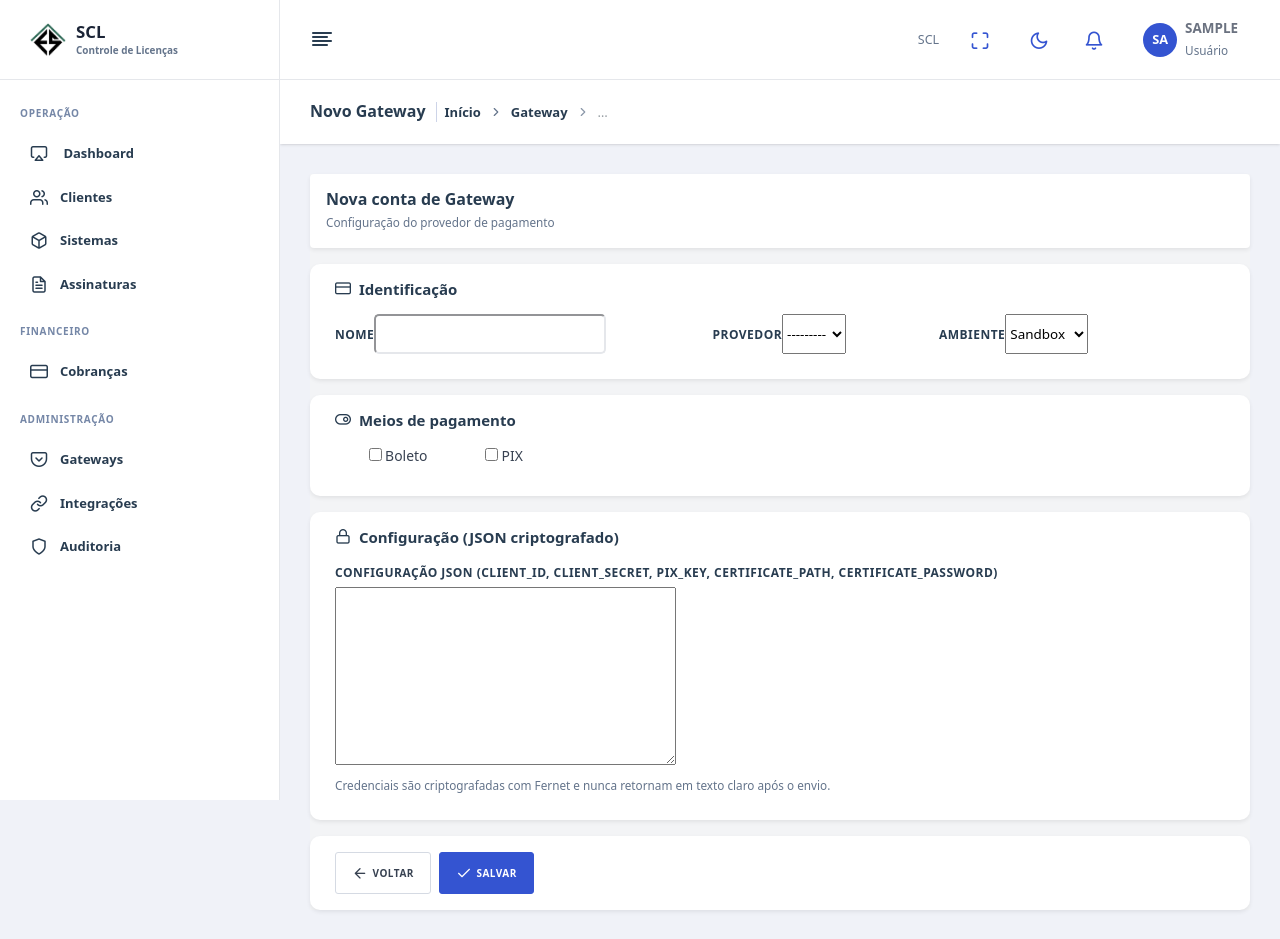
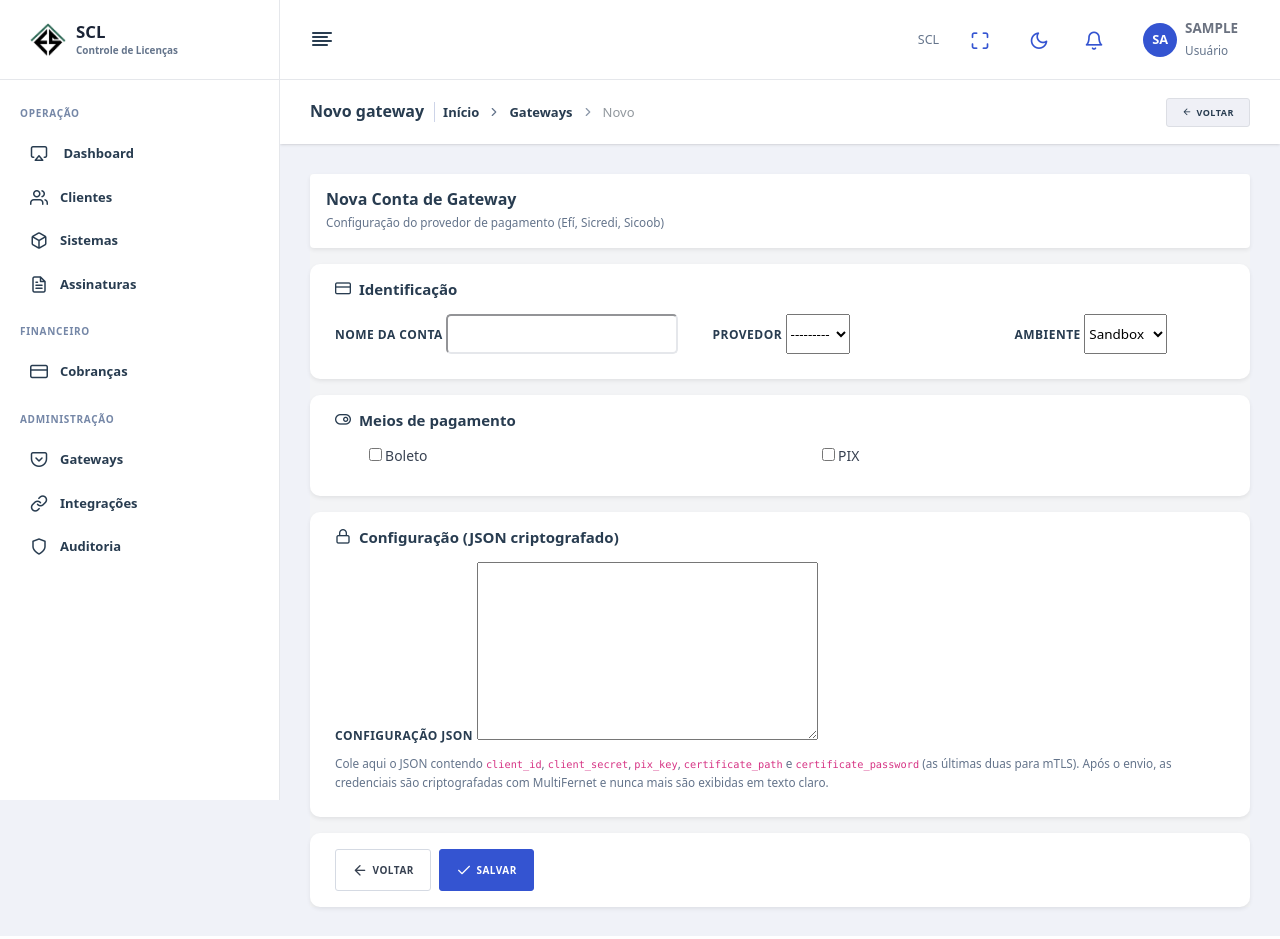
Before and after one commit to leandrosantoslss/scl, a Django app: page /financeiro/gateways/nova/ in a window 1280 px wide. Run offline with Django 5.2, Linux system fonts and the light colour scheme; the visitor is signed in with stand-in values (Sample User, id 1); parts of the project's set-up code (start-up, migrations or seed data) failed here and were passed over; some libraries are stand-ins or nearby versions; some web fonts are replaced.

Commit message:
fix: align gateway form with loteSis cadastro pattern
- Removed alert-dismissible (wrong class) and swapped to standard alert.
- Show all form.errors field+error list.
- breadcrumb active shows Novo/Editar, matching clientes/sistemas/assinaturas.
- labels with for=attribute; id_for_label references enable focus jump.
- Configuração textarea layout aligned, hint text with code tags.
- actions via page_actions block with btn-light btn-sm matching pattern.

```diff
--- a/templates/financeiro/gateways/form.html
+++ b/templates/financeiro/gateways/form.html
@@ -1,53 +1,92 @@
 {% extends "base_app.html" %}
+{% load static %}
 
-{% block title %}{% if conta %}Editar gateway{% else %}Nova gateway{% endif %}{% endblock %}
-{% block page_title %}{% if conta %}Editar Gateway{% else %}Novo Gateway{% endif %}{% endblock %}
+{% block title %}{% if conta %}Editar gateway{% else %}Novo gateway{% endif %} - SCL{% endblock %}
+{% block page_title %}{% if conta %}Editar gateway{% else %}Novo gateway{% endif %}{% endblock %}
 
 {% block breadcrumb %}
     <li class="breadcrumb-item"><a href="{% url 'portal:home' %}">Início</a></li>
-<li class="breadcrumb-item"><a href="{% url 'financeiro:gateway-list' %}">Gateway</a></li>
-<li class="breadcrumb-item active">…</li>
+    <li class="breadcrumb-item"><a href="{% url 'financeiro:gateway-list' %}">Gateways</a></li>
+    <li class="breadcrumb-item active">{% if conta %}Editar{% else %}Novo{% endif %}</li>
+{% endblock %}
+
+{% block page_actions %}
+    <a href="{% url 'financeiro:gateway-list' %}" class="btn btn-light btn-sm">
+        <i class="feather-arrow-left me-1"></i> Voltar
+    </a>
 {% endblock %}
 
 {% block content %}
 <div class="lotesis-form-page">
-    <div class="p-3 bg-white shadow-sm rounded mb-3">
-        <h2 class="h5 mb-1 fw-semibold">{% if conta %}Editar — {{ conta.nome }}{% else %}Nova conta de Gateway{% endif %}</h2>
-        <div class="text-muted small">Configuração do provedor de pagamento</div>
+
+    <div class="d-flex align-items-center justify-content-between p-3 bg-white shadow-sm rounded mb-3">
+        <div>
+            <h2 class="h5 mb-1 fw-semibold">
+                {% if conta %}
+                    Editar Gateway — {{ conta.nome }}
+                {% else %}
+                    Nova Conta de Gateway
+                {% endif %}
+            </h2>
+            <div class="text-muted small">Configuração do provedor de pagamento (Efí, Sicredi, Sicoob)</div>
+        </div>
     </div>
 
-    {% if form.non_field_errors %}<div class="alert alert-danger alert-dismissible">{% for e in form.non_field_errors %}{{ e }}{% endfor %}</div>{% endif %}
+    {% if form.non_field_errors or form.errors %}
+        <div class="alert alert-danger" role="alert">
+            {% for error in form.non_field_errors %}{{ error }}{% endfor %}
+            <ul class="mb-0 ps-3">
+                {% for field, errors in form.errors.items %}
+                    {% if field != '__all__' %}
+                        {% for error in errors %}<li>{{ error }}</li>{% endfor %}
+                    {% endif %}
+                {% endfor %}
+            </ul>
+        </div>
+    {% endif %}
 
     <form method="post" novalidate>
         {% csrf_token %}
+
         <div class="card border-0 shadow-sm mb-3">
-            <div class="card-header bg-transparent border-0 py-3"><h6 class="mb-0 fw-semibold"><i class="feather-credit-card me-1"></i> Identificação</h6></div>
+            <div class="card-header bg-transparent border-0 py-3">
+                <h6 class="mb-0 fw-semibold"><i class="feather-credit-card me-1"></i> Identificação</h6>
+            </div>
             <div class="card-body pt-0">
                 <div class="row g-3">
                     <div class="col-md-5">
-                        <label class="form-label">{{ form.nome.label }}</label>{{ form.nome }}
+                        <label class="form-label" for="{{ form.nome.id_for_label }}">Nome da conta</label>
+                        {{ form.nome }}
+                    </div>
+                    <div class="col-md-4">
+                        <label class="form-label" for="{{ form.provedor.id_for_label }}">Provedor</label>
+                        {{ form.provedor }}
                     </div>
                     <div class="col-md-3">
-                        <label class="form-label">{{ form.provedor.label }}</label>{{ form.provedor }}
-                    </div>
-                    <div class="col-md-3">
-                        <label class="form-label">{{ form.ambiente.label }}</label>{{ form.ambiente }}
+                        <label class="form-label" for="{{ form.ambiente.id_for_label }}">Ambiente</label>
+                        {{ form.ambiente }}
                     </div>
                 </div>
             </div>
         </div>
 
         <div class="card border-0 shadow-sm mb-3">
-            <div class="card-header bg-transparent border-0 py-3"><h6 class="mb-0 fw-semibold"><i class="feather-toggle-right me-1"></i> Meios de pagamento</h6></div>
+            <div class="card-header bg-transparent border-0 py-3">
+                <h6 class="mb-0 fw-semibold"><i class="feather-toggle-right me-1"></i> Meios de pagamento</h6>
+            </div>
             <div class="card-body pt-0">
-                <div class="d-flex flex-wrap gap-4">
+                <div class="row g-3">
+                    <div class="col-md-6">
                         <div class="form-check form-switch">
                             {{ form.habilita_boleto }}
                             <label class="form-check-label" for="{{ form.habilita_boleto.id_for_label }}">{{ form.habilita_boleto.label }}</label>
                         </div>
+                    </div>
+                    <div class="col-md-6">
                         <div class="form-check form-switch">
                             {{ form.habilita_pix }}
                             <label class="form-check-label" for="{{ form.habilita_pix.id_for_label }}">{{ form.habilita_pix.label }}</label>
+                        </div>
                     </div>
                 </div>
             </div>
@@ -58,17 +97,25 @@
                 <h6 class="mb-0 fw-semibold"><i class="feather-lock me-1"></i> Configuração (JSON criptografado)</h6>
             </div>
             <div class="card-body pt-0">
-                <label class="form-label" for="{{ form.configuracao_texto.id_for_label }}">{{ form.configuracao_texto.label }}</label>
+                <label class="form-label" for="{{ form.configuracao_texto.id_for_label }}">Configuração JSON</label>
                 {{ form.configuracao_texto }}
-                <small class="text-muted d-block mt-1">Credenciais são criptografadas com Fernet e nunca retornam em texto claro após o envio.</small>
+                <small class="text-muted d-block mt-1">
+                    Cole aqui o JSON contendo <code>client_id</code>, <code>client_secret</code>, <code>pix_key</code>,
+                    <code>certificate_path</code> e <code>certificate_password</code> (as últimas duas para mTLS). Após o
+                    envio, as credenciais são criptografadas com MultiFernet e nunca mais são exibidas em texto claro.
+                </small>
                 {% for error in form.configuracao_texto.errors %}<div class="text-danger small">{{ error }}</div>{% endfor %}
             </div>
         </div>
 
         <div class="card border-0 shadow-sm">
             <div class="card-body d-flex flex-wrap gap-2 py-3">
-                <a href="{% url 'financeiro:gateway-list' %}" class="btn btn-light"><i class="feather-arrow-left me-1"></i> Voltar</a>
-                <button type="submit" class="btn btn-primary"><i class="feather-check me-1"></i> Salvar</button>
+                <a href="{% url 'financeiro:gateway-list' %}" class="btn btn-light">
+                    <i class="feather-arrow-left me-1"></i> Voltar
+                </a>
+                <button type="submit" class="btn btn-primary">
+                    <i class="feather-check me-1"></i> Salvar
+                </button>
             </div>
         </div>
     </form>
```
Lines whose indentation alone changed are shown as unchanged.
